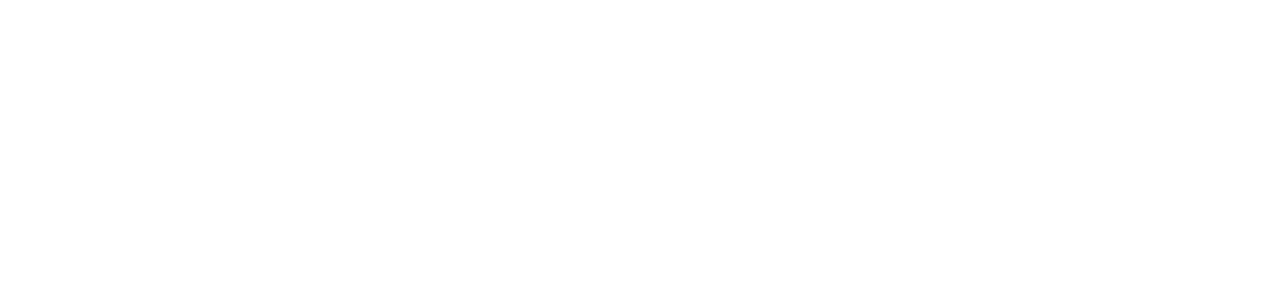
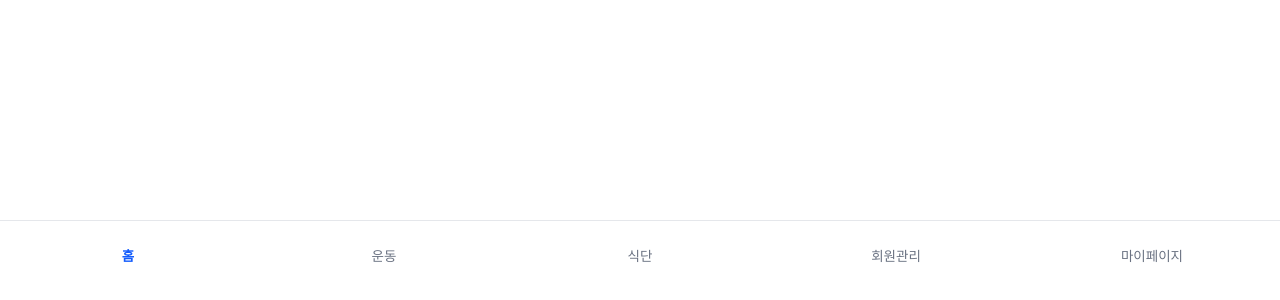
Before and after one commit to linkfit-2025/linkfit-web, a Next.js app: page / in a window 1280 px wide. Shown: the part 508-808 px from the top of the page. Built offline with nearby package versions, Linux system fonts and the light colour scheme.

Commit message:
Feat: 하단 네비게이션바 제작

```diff
--- a/src/app/(common)/layout.tsx
+++ b/src/app/(common)/layout.tsx
@@ -1,5 +1,7 @@
 import type { Metadata } from "next";
-import "./globals.css";
+import "./../globals.css";
+
+import BottomNavBar from "@/components/common/BottomNavBar";
 
 // 전역 메타데이터 정의
 export const metadata: Metadata = {
@@ -16,18 +18,6 @@
 }>) {
   return (
     <div className="flex flex-col min-h-screen">
-      {/* 헤더 */}
-      <header className="w-full bg-blue-600 text-white p-4 shadow-md">
-        {/*
-              모바일에서는 텍스트 크기 base, 데스크톱(md)에서는 xl
-              텍스트 정렬은 모바일에서도 중앙, 데스크톱에서도 중앙
-            */}
-        <h1 className="text-center text-base md:text-xl font-bold">
-          🌟 우리 서비스
-        </h1>
-        {/* 필요한 경우 네비게이션 아이템 등 추가 */}
-      </header>
-
       {/* 메인 콘텐츠 영역 */}
       {/*
             flex-grow: 남은 공간 채우기
@@ -35,9 +25,10 @@
             max-w-screen-xl mx-auto: 데스크톱에서 최대 너비 제한 및 중앙 정렬
             p-4 md:p-8: 화면 크기에 따라 패딩 조절
           */}
-      <main className="flex-grow w-full max-w-screen-xl mx-auto p-4 md:p-8">
+      <main className="flex-grow w-full max-w-screen-xl mx-auto  md:p-8 pb-[72px]">
         {children}
       </main>
+      <BottomNavBar />
     </div>
   );
 }
--- a/src/app/(common)/settings/profile/page.tsx
+++ b/src/app/(common)/settings/profile/page.tsx
@@ -1,3 +1,9 @@
+"use client";
+import Header from "@/components/common/header";
 export default function SettingsProfilePage() {
-  return <div>Settings Profile Page</div>;
+  return (
+    <>
+      <Header />
+    </>
+  );
 }
--- /dev/null
+++ b/src/components/common/BottomNavBar.tsx
@@ -0,0 +1,144 @@
+"use client"; // useRouter와 usePathname 훅 사용을 위해 클라이언트 컴포넌트임을 명시
+
+import React from "react";
+import Image from "next/image"; // next/image 컴포넌트 사용을 위해 import
+import Link from "next/link";
+import { usePathname } from "next/navigation"; // 현재 경로를 가져오는 훅
+
+// NavItem 인터페이스를 업데이트합니다.
+// icon 속성이 활성화 여부에 따라 다른 ReactNode를 반환하는 함수 타입으로 변경됩니다.
+interface NavItem {
+  name: string; // 메뉴 이름
+  href: string; // 이동할 경로
+  icon: (isActive: boolean) => React.ReactNode; // 활성화 여부에 따라 다른 아이콘 컴포넌트를 반환하는 함수
+}
+
+const navItems: NavItem[] = [
+  {
+    name: "홈",
+    href: "/",
+    icon: (isActive) => (
+      <Image
+        src={
+          isActive
+            ? "/images/icons/home-selected.png" // 활성화 시 홈 아이콘 (선택됨)
+            : "/images/icons/home-unselected.png" // 비활성화 시 홈 아이콘 (기본)
+        }
+        width={24}
+        height={24}
+        alt="홈 아이콘"
+      />
+    ),
+  },
+  {
+    name: "운동",
+    href: "/workout", // 예시 경로: 실제 운동 관련 페이지 경로로 변경해주세요.
+    icon: (isActive) => (
+      <Image
+        src={
+          isActive
+            ? "/images/icons/exercise-selected.png" // 활성화 시 운동 아이콘
+            : "/images/icons/exercise-unselected.png" // 비활성화 시 운동 아이콘
+        }
+        width={24}
+        height={24}
+        alt="운동 아이콘"
+      />
+    ),
+  },
+  {
+    name: "식단",
+    href: "/diet", // 예시 경로: 실제 식단 관련 페이지 경로로 변경해주세요.
+    icon: (isActive) => (
+      <Image
+        src={
+          isActive
+            ? "/images/icons/diet-selected.png" // 활성화 시 식단 아이콘
+            : "/images/icons/diet-unselected.png" // 비활성화 시 식단 아이콘
+        }
+        width={24}
+        height={24}
+        alt="식단 아이콘"
+      />
+    ),
+  },
+  {
+    name: "회원관리",
+    href: "/members", // 예시 경로: 실제 회원 관리 페이지 경로로 변경해주세요.
+    icon: (isActive) => (
+      <Image
+        src={
+          isActive
+            ? "/images/icons/members-selected.png" // 활성화 시 회원관리 아이콘
+            : "/images/icons/members-unselected.png" // 비활성화 시 회원관리 아이콘
+        }
+        width={24}
+        height={24}
+        alt="회원관리 아이콘"
+      />
+    ),
+  },
+  {
+    name: "마이페이지",
+    href: "/settings/profile", // 예시 경로: 실제 마이페이지 경로로 변경해주세요.
+    icon: (isActive) => (
+      <Image
+        src={
+          isActive
+            ? "/images/icons/my-selected.png" // 활성화 시 마이페이지 아이콘
+            : "/images/icons/my-unselected.png" // 비활성화 시 마이페이지 아이콘
+        }
+        width={24}
+        height={24}
+        alt="마이페이지 아이콘"
+      />
+    ),
+  },
+];
+
+const BottomNavBar: React.FC = () => {
+  const pathname = usePathname(); // 현재 URL 경로를 가져옵니다.
+
+  return (
+    <nav
+      className="
+        fixed bottom-0 left-0 right-0 z-40 // 하단에 고정하고 다른 요소 위에 오도록 z-index 설정
+        bg-white // 배경색은 흰색
+        border-t border-gray-200 // 상단에 얇은 구분선
+        flex justify-around items-center // 아이템들을 균등하게 배치하고 수직 중앙 정렬
+        h-[72px] // 내비게이션 바의 높이
+        py-2 // 상하 패딩
+      "
+    >
+      {navItems.map((item) => {
+        const isActive = pathname === item.href;
+
+        return (
+          <Link
+            key={item.name}
+            href={item.href} // 아이템 클릭 시 이동할 경로
+            className={`
+              flex flex-col items-center justify-center // 아이콘과 텍스트를 수직으로 배치하고 중앙 정렬
+              flex-1
+              text-center // 텍스트 중앙 정렬
+              p-1 // 내부 패딩
+              transition-colors duration-200 ease-in-out // 색상 전환 시 부드러운 애니메이션
+              ${
+                isActive // 현재 아이템이 활성 상태인 경우
+                  ? "text-blue-600 font-semibold" // 활성 상태 텍스트 스타일 (파란색, 굵은 글씨)
+                  : "text-gray-500" // 비활성 상태 텍스트 스타일 (회색)
+              }
+            `}
+          >
+            {/* ✨ icon이 함수이므로, isActive를 인자로 전달하여 호출한 결과를 렌더링합니다. */}
+            {/* <div className="mb-1">{item.icon(isActive)}</div> */}
+            {/* 메뉴 이름 */}
+            <span className="text-xs">{item.name}</span>
+          </Link>
+        );
+      })}
+    </nav>
+  );
+};
+
+export default BottomNavBar;
```
Also changed, not shown: src/app/(common)/page.tsx (renamed from src/app/page.tsx).
